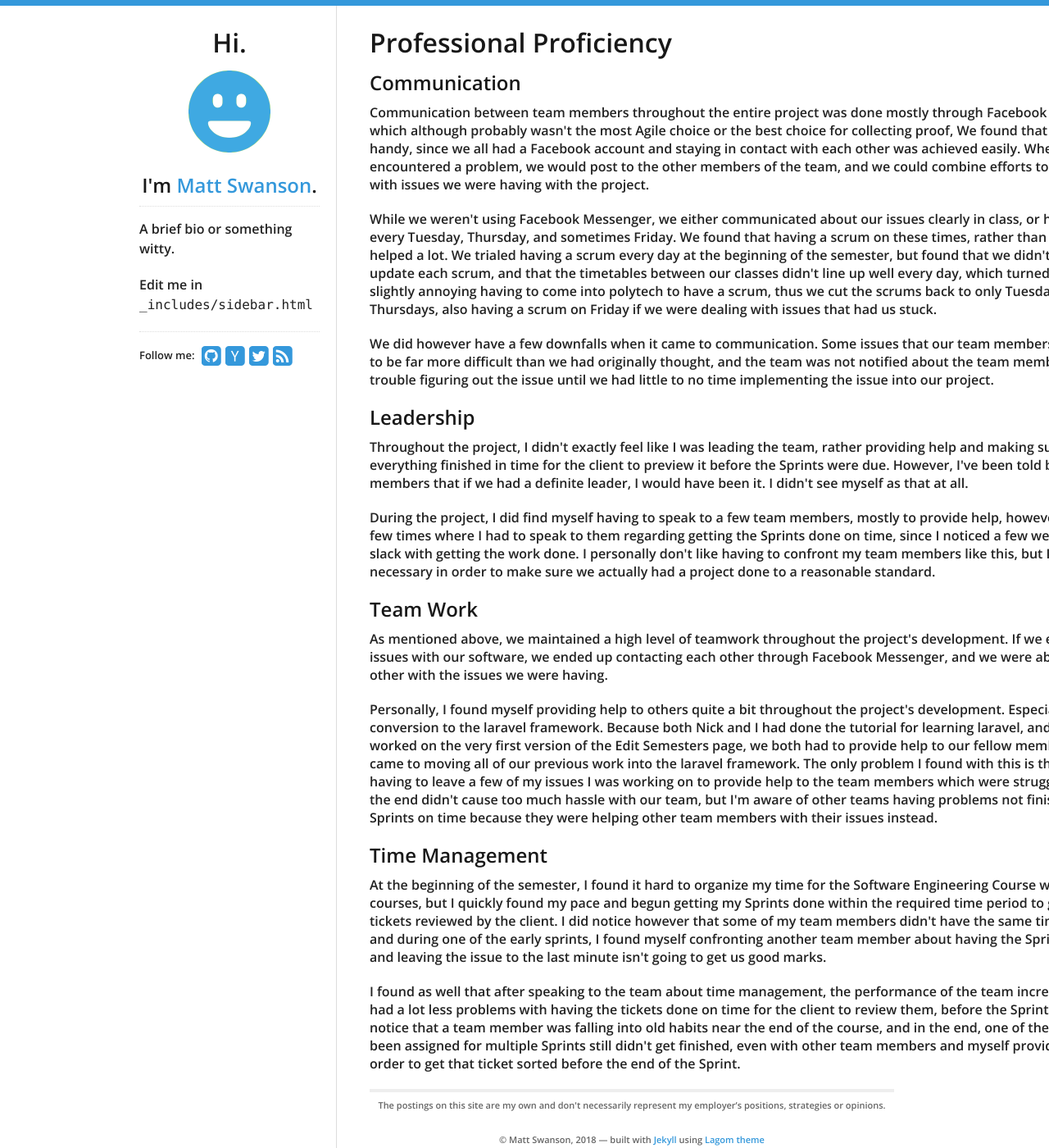
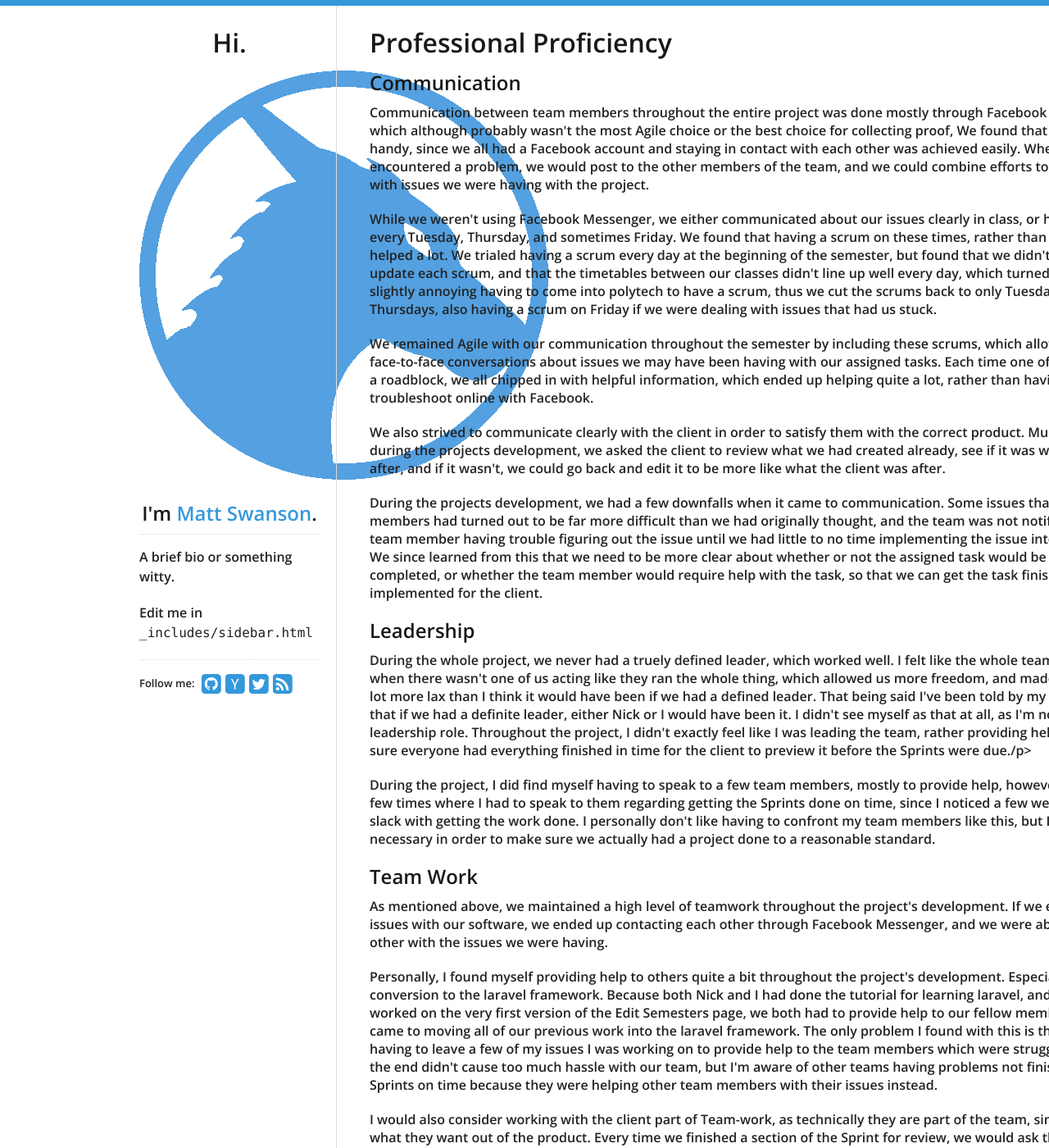
Before and after one commit to kammorne/lagoma1, a Jekyll site: the page built from professional/index.html, in a window 1280 px wide and 1400 px high. Shown: the whole window at 82% size. Built offline with Jekyll 4.4.1, drawn with Linux system fonts in a browser that asks for light colours; some of the changed text lies outside the part shown.

Commit message:
Update Logos

```diff
--- a/professional/index.html
+++ b/professional/index.html
@@ -18,14 +18,25 @@
 	didn't line up well every day, which turned out to be slightly annoying having to come into polytech to have a scrum, thus we cut the scrums back
 	to only Tuesdays and Thursdays, also having a scrum on Friday if we were dealing with issues that had us stuck.</p>
 
-	<p>We did however have a few downfalls when it came to communication. Some issues that our team members had turned out to be far more difficult
+	<p>We remained Agile with our communication throughout the semester by including these scrums, which allowed us to have face-to-face conversations
+	about issues we may have been having with our assigned tasks. Each time one of us encountered a roadblock, we all chipped in with helpful information,
+	which ended up helping quite a lot, rather than having us try to troubleshoot online with Facebook.</p>
+
+	<p>We also strived to communicate clearly with the client in order to satisfy them with the correct product. Multiple times during the projects development,
+	we asked the client to review what we had created already, see if it was what they were after, and if it wasn't, we could go back and edit it to be more like
+	what the client was after.</p>
+
+	<p>During the projects development, we had a few downfalls when it came to communication. Some issues that our team members had turned out to be far more difficult
 	than we had originally thought, and the team was not notified about the team member having trouble figuring out the issue until we had little to
-	no time implementing the issue into our project.</p>
+	no time implementing the issue into our project. We since learned from this that we need to be more clear about whether or not the assigned task would be able to be
+	completed, or whether the team member would require help with the task, so that we can get the task finished and implemented for the client.</p>
 
 	<h2>Leadership</h2>
-	<p>Throughout the project, I didn't exactly feel like I was leading the team, rather providing help and making sure everyone had everything finished
-	in time for the client to preview it before the Sprints were due. However, I've been told by my team members that if we had a definite leader, I would
-	have been it. I didn't see myself as that at all.</p>
+	<p>During the whole project, we never had a truely defined leader, which worked well. I felt like the whole team did work better when there wasn't one of
+	us acting like they ran the whole thing, which allowed us more freedom, and made the project a lot more lax than I think it would have been if we had a defined
+	leader. That being said I've been told by my team members that if we had a definite leader, either Nick or I would have been it. I didn't see myself as that at all,
+	as I'm not one for the leadership role. Throughout the project, I didn't exactly feel like I was leading the team, rather providing help and making sure everyone had everything finished
+	in time for the client to preview it before the Sprints were due./p>
 
 	<p>During the project, I did find myself having to speak to a few team members, mostly to provide help, however there were a few times where I had
 	to speak to them regarding getting the Sprints done on time, since I noticed a few were being a bit slack with getting the work done. I personally
@@ -43,6 +54,20 @@
 	were struggling, which in the end didn't cause too much hassle with our team, but I'm aware of other teams having problems not finishing their Sprints
 	on time because they were helping other team members with their issues instead.</p>
 
+	<p>I would also consider working with the client part of Team-work, as technically they are part of the team, since they decide what they want out of the product.
+	Every time we finished a section of the Sprint for review, we would ask the client if it was what they were after, which most times it was. However, when ever the
+	task we had completed wasn't exactly what the client was after, we asked for clarification, and began work on fixing our project to fit the clients requests.
+	We also asked the client a few times if they could expand on what they were after, as some of our user stories were very vague, which ended up causing issues down the
+	line when we went to complete one of the tasks, only to find that the whole task wasn't what the client wanted at all.</p>
+
+	<p>Throughout the development, we would look over each other's code and over the project as a whole to see if it was always up to the same standard that we aimed for at the
+	beginning of the project. We would help each other out with organising new files to ensure the design of the project was consistent, and didn't cause issues when navigating
+	through the different parts of the product.</p>
+
+	<p>We were also able to deliver working software to the client on the bi-weekly basis for nearly every Sprint, with only one or two sprints falling short by a user-story in
+	some cases. However, when it came to getting the software ready for deployment, I noticed we worked best as a team then, as we communicated clearly and helped each other out
+	with minor bugs that were cleared before deployment.</p>
+
 	<h2>Time Management</h2>
 	<p>At the beginning of the semester, I found it hard to organize my time for the Software Engineering Course with the other courses, but I quickly found
 	my pace and begun getting my Sprints done within the required time period to get the current tickets reviewed by the client. I did notice however that some
@@ -54,5 +79,26 @@
 	course, and in the end, one of the tickets he had been assigned for multiple Sprints still didn't get finished, even with other team members and myself providing
 	help in order to get that ticket sorted before the end of the Sprint.</p>
 
+	<p>Nearing the end of the semester, I found myself and my team members falling behind on getting tasks done for Software Engineering, due to the huge amount of assignments
+	which had been piled ontop of us, draining both our motivation and our free time away from us. During this, I found that managing my time for doing all the assignments, along
+	with having my work roster going all over the place, caused a lot of stress in regards to the Sprint we were working on at the time. Because of this, I realised that my workflow,
+	along with my quality of work, had dropped slightly within the last sprint. I also wasn't available as often on Facebook due to work hours and me just being busy with other life issues.</p>
 
+	<h2>Motivating Myself and Others</h2>
+	<p>Throughout the semester, I found myself lacking motivation to work on the assigned tasks I had to complete for the Sprint. However I found that thinking more about
+	getting the Sprint done for the team, rather than for my personal gain helped in the long run with motivating myself for doing the work. Regarding motivation in the earlier
+	Sprints, I found that both myself and other team members weren't as motivated to do the work, and actually having to have the work completed for the end of the Sprint was a bit
+	of a wake-up call, and I soon realised after the first Sprint that I'm going to have to stay motivated and get the work done in a timely manner.</p>
+
+	<p>At the end of the first or second Sprint. I had to have a chat with one of our team members about getting the allocated tasks done on time, as he hadn't managed to. I know it's
+	unfair to expect my team members to drop everything for the course, and I understand that they have personal lives outside of polytech to attend to, but I noticed that he wasn't exactly
+	handling his time well when he did have free time, and I noticed an improvement from him after I had spoken to him about that issue.</p>
+
+	<p>Nearing the end of August, I personally had a few issues having the right frame of mind. I unfortunately had a car accident which had disorientated me and I found it hard to concentrate
+	during class, to the point of taking a few days off to get my head straight and get back in the rhythm of things. I however still completed my tasks, even though it took a bit of motivation
+	to get started with the current user story.</p>
+
+	<p>Nearing the middle of the semester, I found it difficult to stay motivated again, as we had a lot of assignments beginning to pop-up, causing both my team members and myself to
+	divert our attention to the assignments, rather than the current Sprint. Because of this, I noticed that although our workflow remained the same, we had been doing less work, and taking easier
+	user stories for the Sprint, as the assignments were just draining us both of time, and motivation.</p>
 </div><!-- /.container -->
```
Also changed, not shown: other parts of professional/index.html (+2 -2 lines), favicon.png, logo.png.
